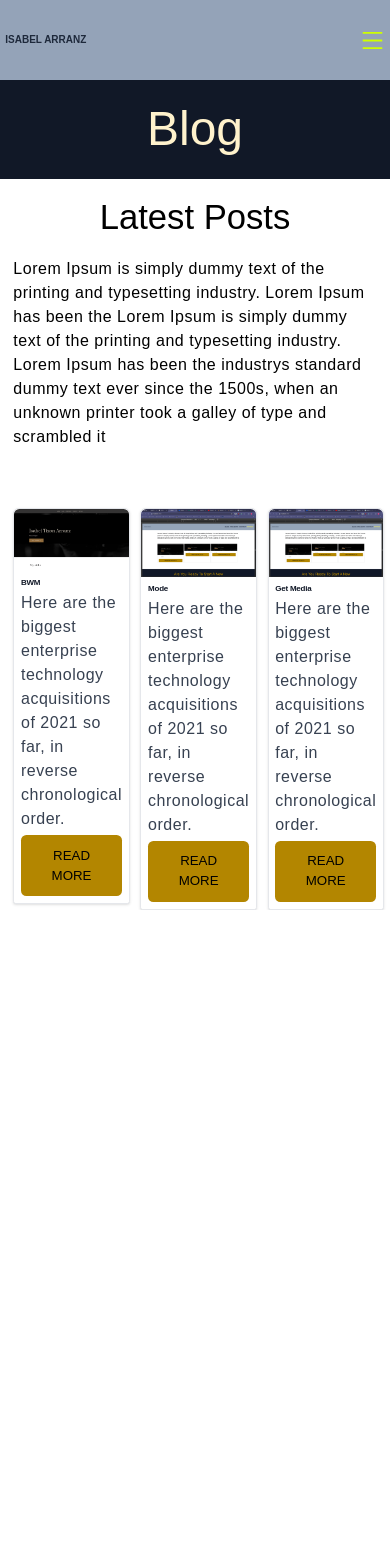
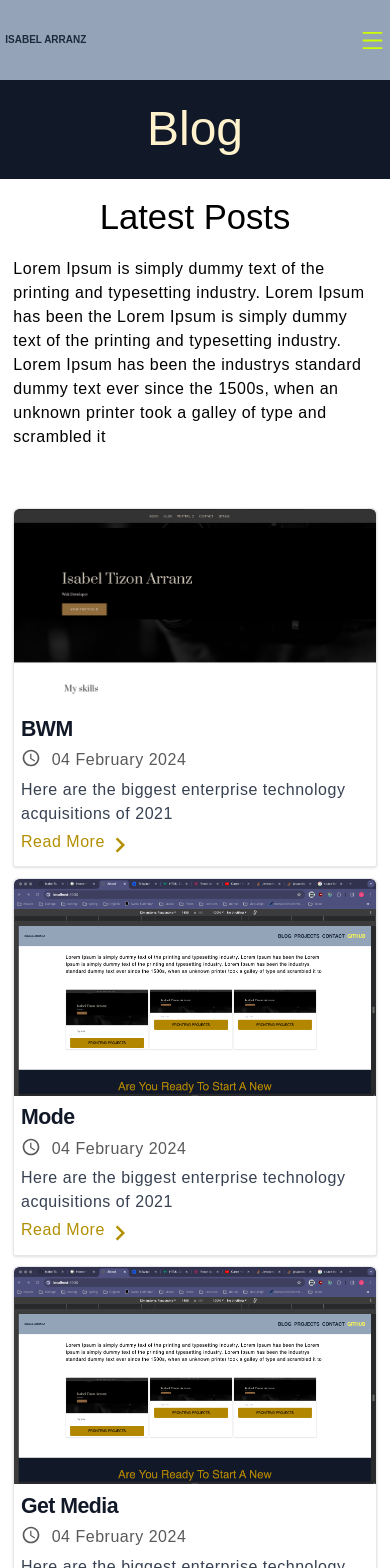
Before and after one commit to IsabelTizon/react-portfolio, a Next.js app: page /blog in a window 390 px wide. Shown: the top 1568 px of the page. Before the commit the page ends 910 px from the top, so only its background shows below. Built offline with nearby package versions, Linux system fonts and the light colour scheme.

Commit message:
responsive design cards latest posts Blog page

```diff
--- a/src/app/blog/page.js
+++ b/src/app/blog/page.js
@@ -2,6 +2,10 @@ import { myProjects } from "../../components/projects";
 
 import Image from "next/image";
 import Link from "next/link";
+
+// Reat Icons
+import { MdOutlineWatchLater } from "react-icons/md";
+import { MdOutlineKeyboardArrowRight } from "react-icons/md";
 
 export const metadata = {
 	title: "Blog",
@@ -33,9 +37,9 @@ const blog = () => {
 				scrambled it
 			</p>
 
-			<div className="px-10 md:px-[15rem] lg:px-[25rem] xl:px-[35rem] 2xl:px-[55rem] xl:pb-[15rem] 2xl:pb-[20rem]  rounded-t-2xl">
+			<div className="px-10 md:px-[15rem] lg:px-[25rem] xl:px-[35rem] 2xl:px-[55rem] xl:pb-[15rem] 2xl:pb-[20rem] rounded-t-2xl">
 				{/* */}
-				<div className="flex flex-row gap-8">
+				<div className="flex flex-wrap gap-8">
 					{myProjects.slice(-3).map((projectsItem) => (
 						<div
 							key={projectsItem.id}
@@ -50,22 +54,37 @@ const blog = () => {
 									alt="project picture"
 								/>
 								<div class="p-5">
-									<h3 class="mb-2 text-2xl font-bold tracking-tight text-gray-900 dark:text-white">
+									<h3 class="mb-2 font-bold tracking-tight text-gray-900 dark:text-white">
 										{projectsItem.name}
 									</h3>
-
+									<div className="flex flex-row">
+										<div className="">
+											<MdOutlineWatchLater
+												size={20}
+												color="#595959"
+											/>
+										</div>
+										<p className="text-[#595959] ml-8">
+											04 February 2024
+										</p>
+									</div>
 									<p class="mb-3 font-normal text-gray-700 dark:text-gray-400">
 										Here are the biggest enterprise
-										technology acquisitions of 2021 so far,
-										in reverse chronological order.
+										technology acquisitions of 2021
 									</p>
 									<Link
 										key={projectsItem.id}
 										href={`/projects/${projectsItem.id}`}
 									>
-										<button className="mustard">
-											read more
-										</button>
+										<div className="flex flex-row">
+											<p className="text-[#b38f00] capitalize">
+												read more
+											</p>
+											<MdOutlineKeyboardArrowRight
+												size={30}
+												color="#b38f00"
+											/>
+										</div>
 									</Link>
 								</div>
 							</div>
```
